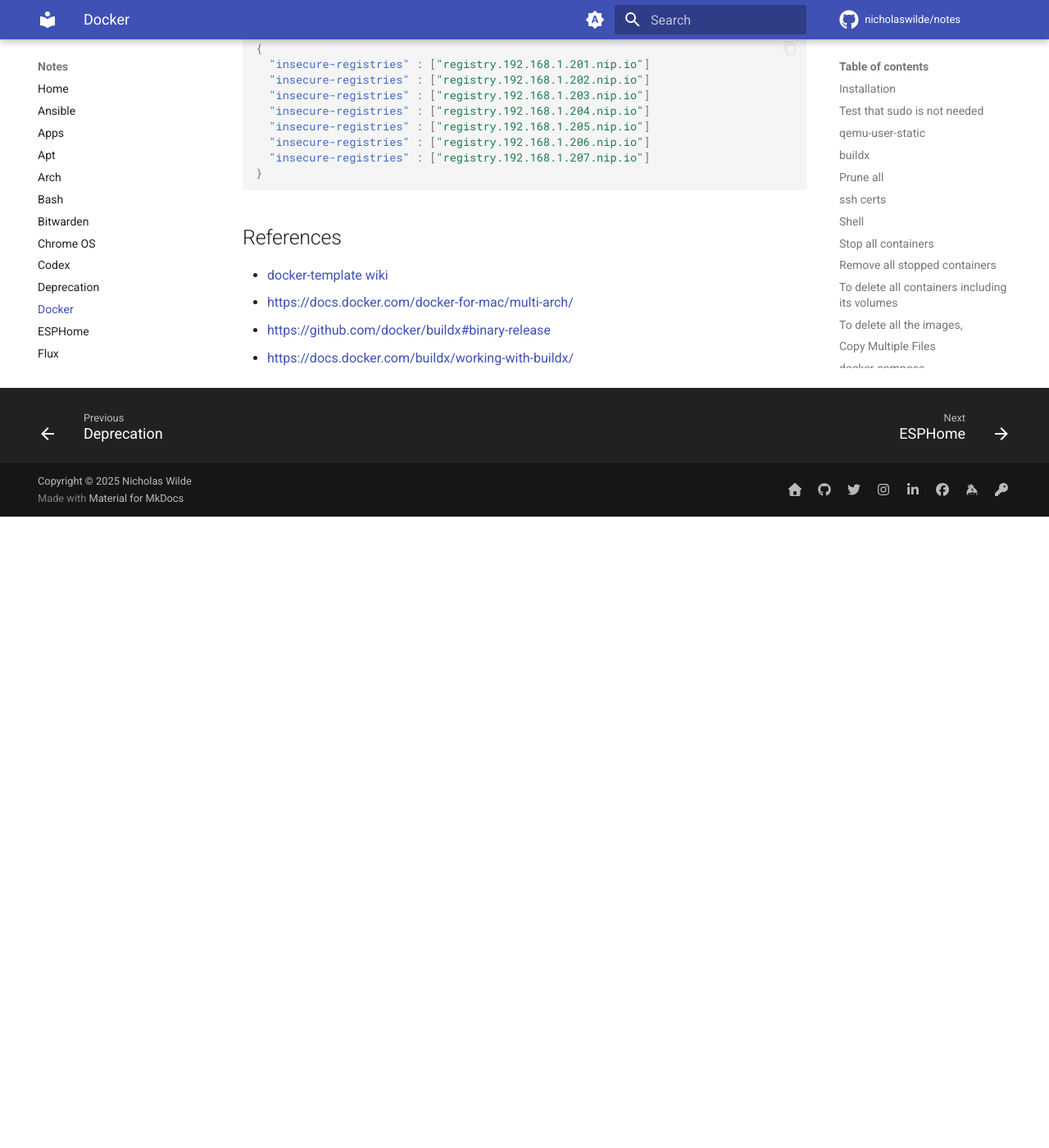
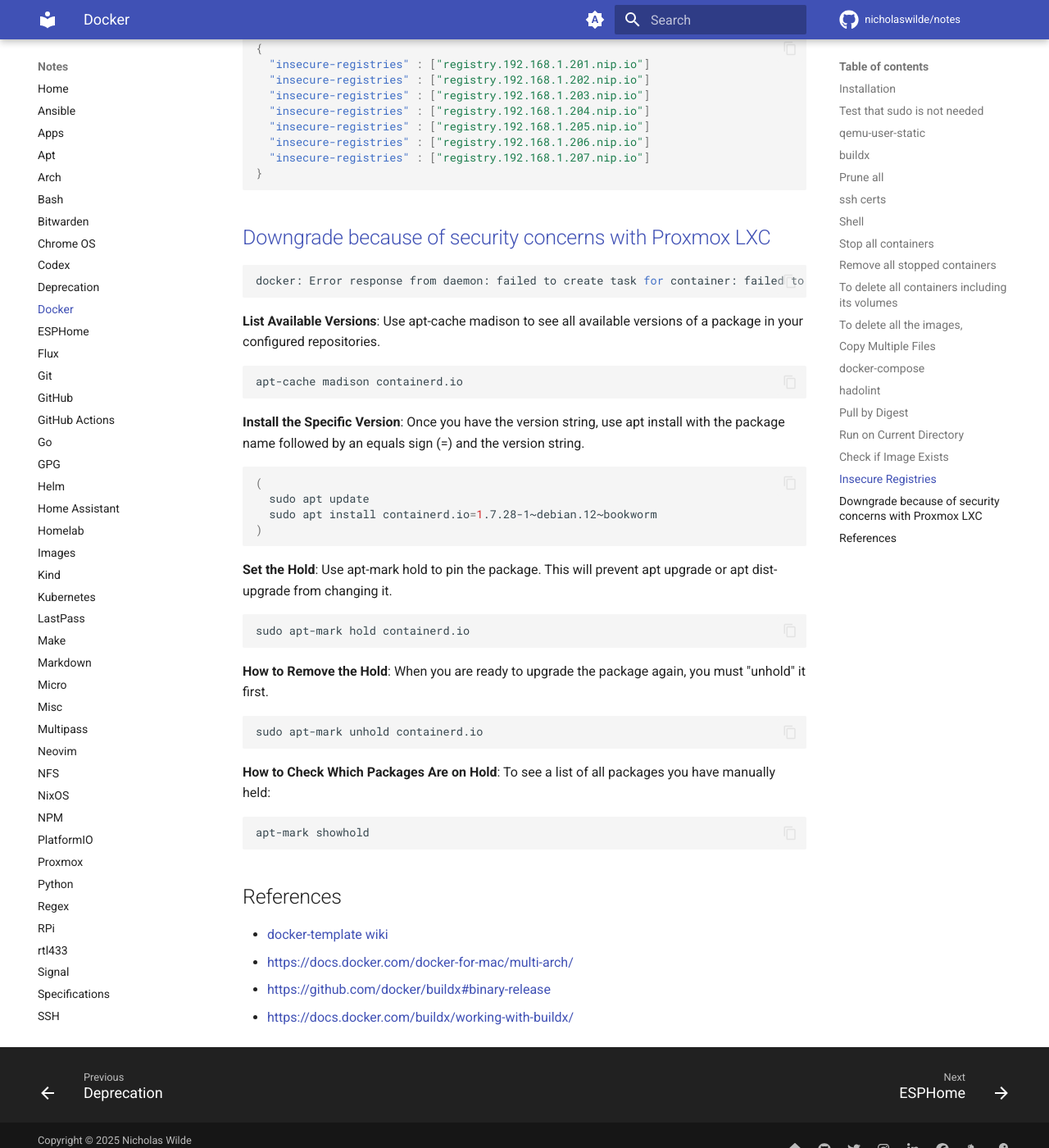
Before and after one commit to nicholaswilde/notes, an MkDocs documentation site: the page built from docs/docker.md, in a window 1280 px wide and 1400 px high, scrolled down 3208 px. Shown: the whole window at 82% size. Built offline with MkDocs 1.6.1 and Material for MkDocs 9.7.7, drawn with Linux system fonts in a browser that asks for light colours; comment, search, counter and statistics services are not loaded; before the commit the page ends 3838 px from its top, so only the background shows below that.

Commit message:
update
Signed-off-by: nιcнolaѕ wιlde <ncwilde43@gmail.com>

````diff
--- a/docs/docker.md
+++ b/docs/docker.md
@@ -156,6 +156,45 @@
 }
 ```
 
+## [Downgrade because of security concerns with Proxmox LXC](https://forum.proxmox.com/threads/docker-inside-lxc-net-ipv4-ip_unprivileged_port_start-error.175437/)
+
+```shell
+docker: Error response from daemon: failed to create task for container: failed to create shim task: OCI runtime create failed: runc create failed: unable to start container process: error during container init: open sysctl net.ipv4.ip_unprivileged_port_start file: reopen fd 8: permission denied: unknown
+```
+
+**List Available Versions**: Use apt-cache madison to see all available versions of a package in your configured repositories.
+
+```shell
+apt-cache madison containerd.io
+```
+
+**Install the Specific Version**: Once you have the version string, use apt install with the package name followed by an equals sign (=) and the version string.
+
+```shell
+(
+  sudo apt update
+  sudo apt install containerd.io=1.7.28-1~debian.12~bookworm
+)
+```
+
+**Set the Hold**: Use apt-mark hold to pin the package. This will prevent apt upgrade or apt dist-upgrade from changing it.
+
+```shell
+sudo apt-mark hold containerd.io
+```
+
+**How to Remove the Hold**: When you are ready to upgrade the package again, you must "unhold" it first.
+
+```shell
+sudo apt-mark unhold containerd.io
+```
+
+**How to Check Which Packages Are on Hold**: To see a list of all packages you have manually held:
+
+```shell
+apt-mark showhold
+```
+
 ## References
 
 * [docker-template wiki](https://github.com/nicholaswilde/docker-template/wiki/)
````
